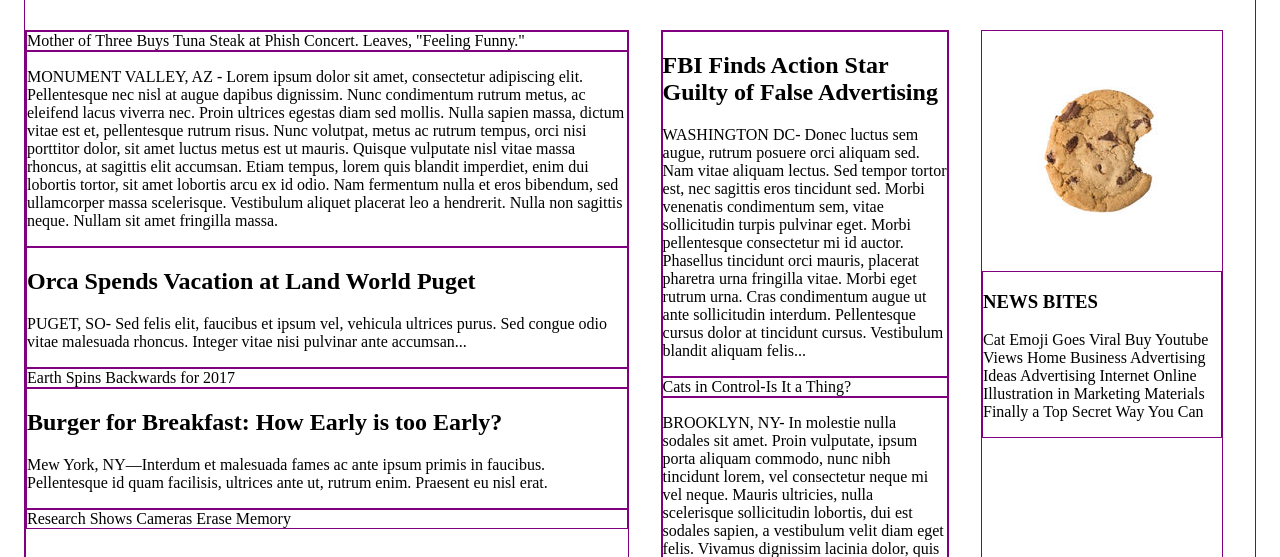
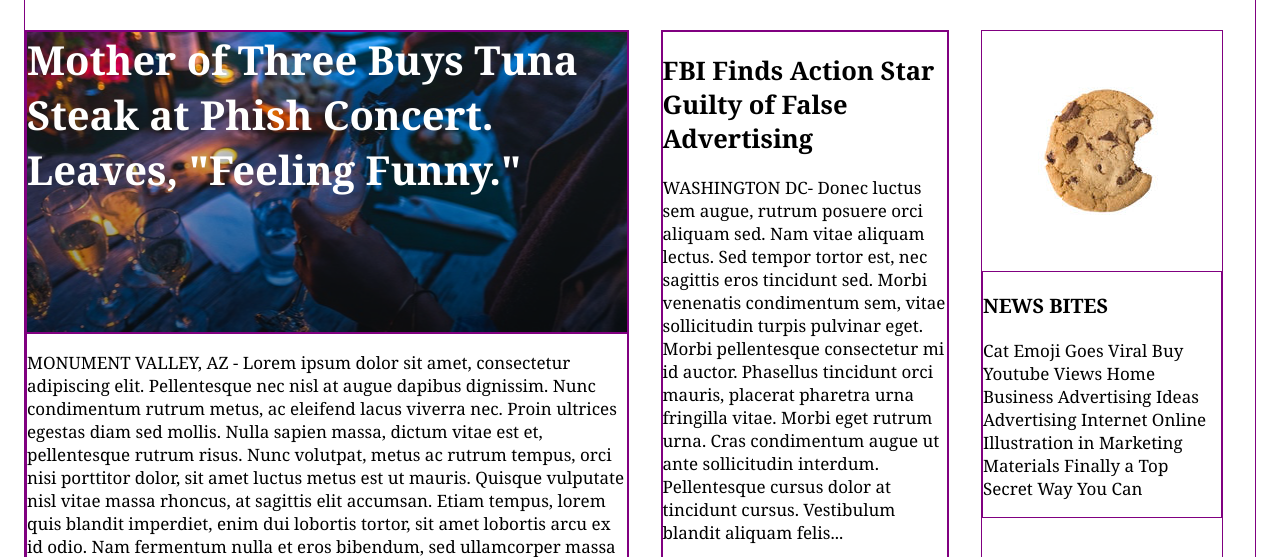
Before and after one commit to Chip-L/MyTimes, a plain HTML site: page index.html in a window 1280 px wide. Shown: the part 87-644 px from the top of the page. Drawn offline with Linux system fonts and the light colour scheme.

Commit message:
added images - step 4 done?

```diff
--- a/index.html
+++ b/index.html
@@ -25,44 +25,44 @@
     <div class="content">
       <!-- first news column -->
       <div class="column large">
-        <div class="headline">
-          Mother of Three Buys Tuna Steak at Phish Concert. Leaves, "Feeling Funny."
+        <div class="headline image">
+          <span>Mother of Three Buys Tuna Steak at Phish Concert. Leaves, "Feeling Funny."</span>
         </div>
-        <div class="article">
+        <div class="headline story">
           <p><span>MONUMENT VALLEY, AZ</span> - Lorem ipsum dolor sit amet, consectetur adipiscing elit. Pellentesque nec nisl at augue dapibus dignissim. Nunc condimentum rutrum metus, ac eleifend lacus viverra nec. Proin ultrices egestas diam sed mollis. Nulla sapien massa, dictum vitae est et, pellentesque rutrum risus. Nunc volutpat, metus ac rutrum tempus, orci nisi porttitor dolor, sit amet luctus metus est ut mauris. Quisque vulputate nisl vitae massa rhoncus, at sagittis elit accumsan. Etiam tempus, lorem quis blandit imperdiet, enim dui lobortis tortor, sit amet lobortis arcu ex id odio. Nam fermentum nulla et eros bibendum, sed ullamcorper massa scelerisque. Vestibulum aliquet placerat leo a hendrerit. Nulla non sagittis neque. Nullam sit amet fringilla massa.</p>
         </div>
-        <div class="article">
+        <div class="story">
           <h2>Orca Spends Vacation at Land World Puget</h2>
           <p><span>PUGET, SO</span>- Sed felis elit, faucibus et ipsum vel, vehicula ultrices purus. Sed congue odio vitae malesuada rhoncus. Integer vitae nisi pulvinar ante accumsan...</p>
         </div>
-        <div class="article">
-          Earth Spins Backwards for 2017
+        <div class="image story2">
+          <span>Earth Spins Backwards for 2017</span>
         </div>
-        <div class="article">
+        <div class="story">
           <h2>Burger for Breakfast: How Early is too Early?</h2>
           <p><span>Mew York, NY</span>—Interdum et malesuada fames ac ante ipsum primis in faucibus. Pellentesque id quam facilisis, ultrices ante ut, rutrum enim. Praesent eu nisl erat.</p>
         </div>
-        <div class="article">
-          Research Shows Cameras Erase Memory
+        <div class="image story3">
+          <span>Research Shows Cameras Erase Memory</span>
         </div>
       </div> <!-- /column large -->
       <!-- second news column -->
       <div class="column medium">
-        <div class="article">
+        <div class="story">
           <h2>FBI Finds Action Star Guilty of False Advertising</h2>
           <p><span>WASHINGTON DC</span>- Donec luctus sem augue, rutrum posuere orci aliquam sed. Nam vitae aliquam lectus. Sed tempor tortor est, nec sagittis eros tincidunt sed. Morbi venenatis condimentum sem, vitae sollicitudin turpis pulvinar eget. Morbi pellentesque consectetur mi id auctor. Phasellus tincidunt orci mauris, placerat pharetra urna fringilla vitae. Morbi eget rutrum urna. Cras condimentum augue ut ante sollicitudin interdum. Pellentesque cursus dolor at tincidunt cursus. Vestibulum blandit aliquam felis...</p>
         </div>
-        <div class="article">
-          Cats in Control-Is It a Thing?
+        <div class="image story1">
+          <span>Cats in Control-Is It a Thing?</span>
         </div>
-        <div class="article">
+        <div class="story">
           <p><span>BROOKLYN, NY</span>- In molestie nulla sodales sit amet. Proin vulputate, ipsum porta aliquam commodo, nunc nibh tincidunt lorem, vel consectetur neque mi vel neque. Mauris ultricies, nulla scelerisque sollicitudin lobortis, dui est sodales sapien, a vestibulum velit diam eget felis. Vivamus dignissim lacinia dolor, quis commodo tellus pellentesque in.</p>
         </div>
       </div> <!-- /column medium -->
       <!-- third column -->
       <div class="column small">
         <img src="resources\images\img-news-bite.png" alt="news bites">
-        <div class="article">
+        <div class="story">
           <h3>NEWS BITES</h3>
           <p>Cat Emoji Goes Viral Buy Youtube Views Home Business Advertising Ideas Advertising Internet Online Illustration in Marketing Materials Finally a Top Secret Way You Can</p>
         </div>
--- a/resources/css/styles.css
+++ b/resources/css/styles.css
@@ -76,3 +76,48 @@ nav a {
 .column.small {
   width: 240px;
 }
+
+/* images divs */
+.image {
+  display: flex;
+  justify-content: center;
+  height: 300px;
+}
+
+/* text in div */
+.image span {
+  font-family: Georgia;
+  font-weight: bold;
+  font-size: 30px;
+  color: white;
+  text-align: center;
+}
+
+.image.headline span{
+  font-size: 40px;
+  text-align: left;
+}
+
+/* background images */
+.image.headline {
+  background-image: url("../images/img-story-main.png");
+}
+
+.image.story1 {
+  background-image: url("../images/img-story-1.png");
+}
+
+.image.story2 {
+  background-image: url("../images/img-story-2.png");
+}
+
+.image.story3 {
+  background-image: url("../images/img-story-3.png");
+}
+
+/* story divs */
+.story {
+  font-family: Georgia;
+  font-size: 17px;
+  color: black;
+}
```
